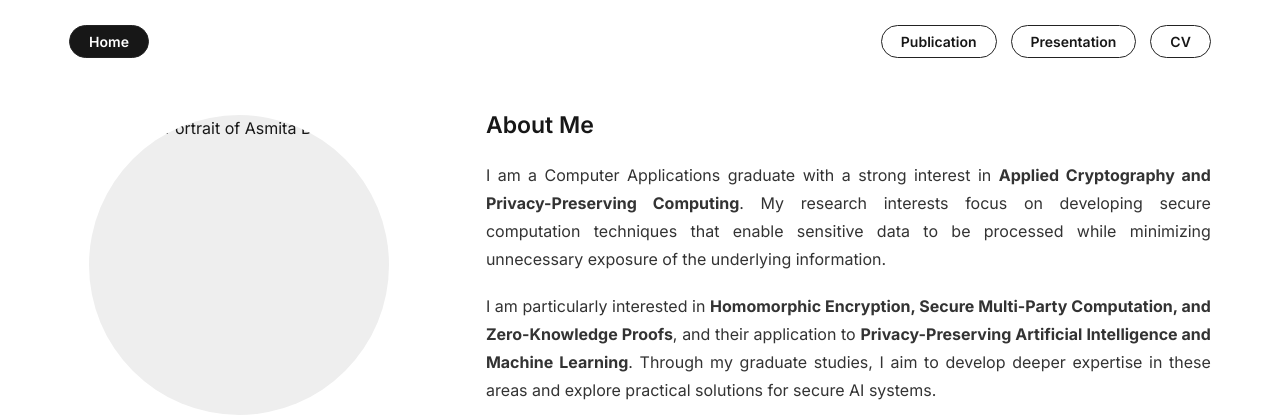
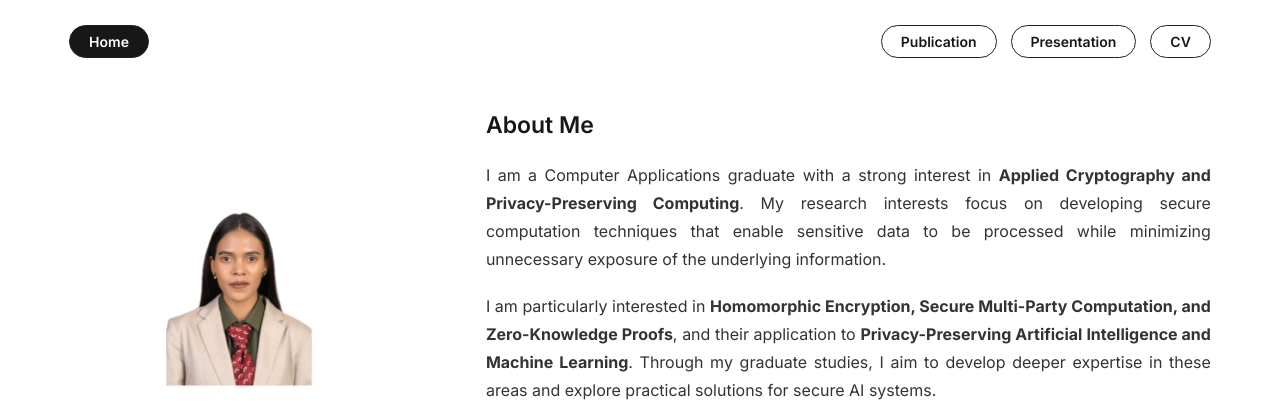
Before and after one commit to asmita211/asmita211.github.io, a plain HTML site: page index.html in a window 1280 px wide. Shown: the top 420 px of the page. Drawn offline with Linux system fonts and the light colour scheme.

Commit message:
Update index.html

```diff
--- a/index.html
+++ b/index.html
@@ -483,7 +483,7 @@
           <!-- UPDATED PROFILE PHOTO -->
           <img
             class="profile-photo"
-            src="Asmita___baa.jpeg?v=3"
+            src="Baa_asmita.jpeg?v=3"
             alt="Portrait of Asmita Baa">
 
           <h1>Asmita Baa</h1>
```
